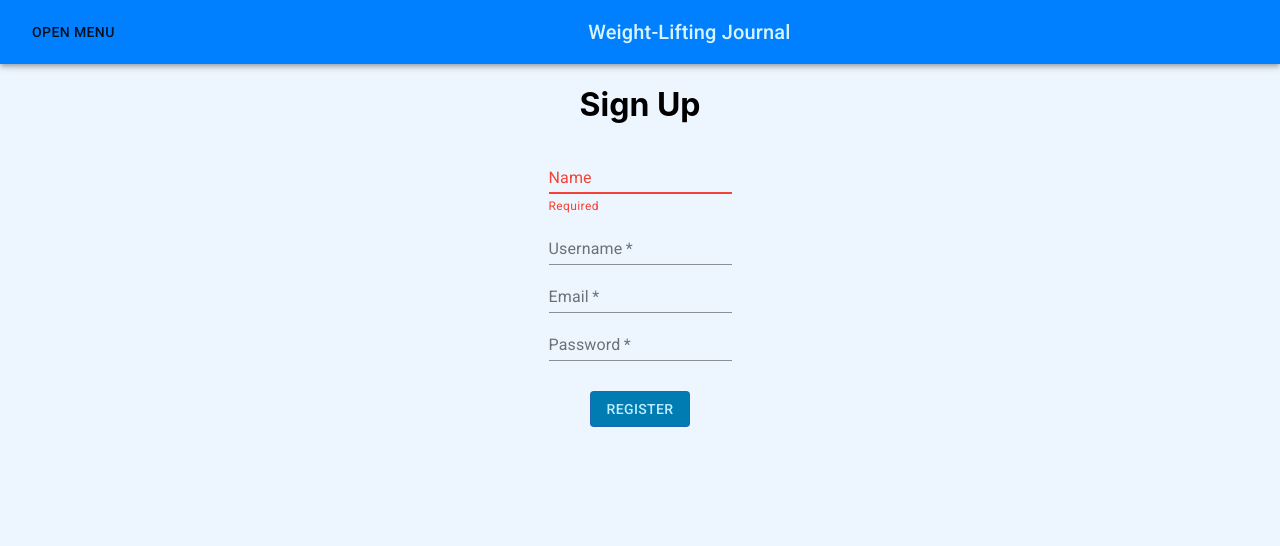
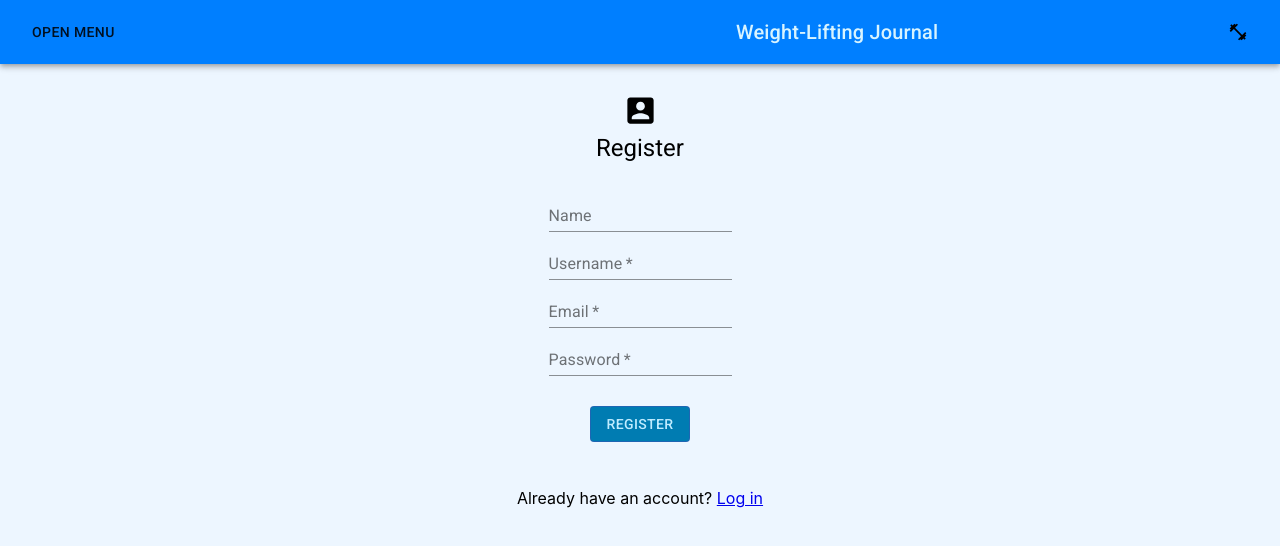
Before and after one commit to bw-wlj-2/Frontend, a React (Create React App) app in the folder my-app/: page /register in a window 1280 px wide. Shown: the top 546 px of the page. Built offline with nearby package versions, Linux system fonts and the light colour scheme.

Commit message:
fixing some UI stuff

```diff
--- a/my-app/package.json
+++ b/my-app/package.json
@@ -8,6 +8,7 @@
     "@testing-library/jest-dom": "^4.2.4",
     "@testing-library/react": "^9.3.2",
     "@testing-library/user-event": "^7.1.2",
+    "axios": "^0.19.2",
     "react": "^16.12.0",
     "react-dom": "^16.12.0",
     "react-redux": "^7.1.3",
--- a/my-app/src/App.js
+++ b/my-app/src/App.js
@@ -1,17 +1,9 @@
-import { BrowserRouter as Router, Route, Link, Switch } from "react-router-dom";
-// import logo from './logo.svg';
+import { BrowserRouter as Router, Route, Switch } from "react-router-dom";
 import PrivateRoute from './components/PrivateRoute';
-import Test from './components/TestLogin';
-
+import NavBar from './components/NavBar';
 import Login from "./components/Login";
 import "./App.css";
-import React, { useState } from "react";
-import { makeStyles } from "@material-ui/core/styles";
-import Typography from "@material-ui/core/Typography";
-import AppBar from "@material-ui/core/AppBar";
-import Toolbar from "@material-ui/core/Toolbar";
-
-// import { Link, Route } from "react-router-dom";
+import React from "react";
 import Register from "./components/Register";
 import Dashboard from "./components/Dashboard";
 import EditProfile from "./components/EditProfilePage";
@@ -19,69 +11,44 @@ import ExercisePage from "./components/ExercisePage";
 import AddExercise from "./components/AddExercise";
 import EditExercise from "./components/EditExercise";
 
-import Menu from "@material-ui/core/Menu";
-import MenuItem from "@material-ui/core/MenuItem";
-import Button from "@material-ui/core/Button";
+function App() {
 
-const useStyles = makeStyles(theme => ({
-  appBar: {
-    backgroundColor: "#007FFF",
-    color: "#D8F4FF"
-  },
-  menuButton: {
-    marginRight: theme.spacing(2)
-  },
-  title: {
-    flexGrow: 1
-  }
-}));
+  return (
+    <Router>
+      <div className="App">
+        <Switch>
+          <Route exact path="/">
+            <NavBar />
+            <Login />
+          </Route>
 
-function App() {
-  const classes = useStyles();
-//used to toggle our drop down menu
-  const [menuOpen, setMenuOpen] = useState(false);
-  const [anchorEl, setAnchorEl] = useState();
+          <Route exact path='/register'>
+            <NavBar />
+            <Register />
+          </Route>
 
-  const recordButtonPosition = event => {
-    setAnchorEl(event.currentTarget);
-    setMenuOpen(true);
-  };
-  let closeMenu = () => {
-    setMenuOpen(false);
-  };
-  return (
+          <PrivateRoute exact path="/dashboard">
+            <Dashboard />
+          </PrivateRoute>
 
-    <div className="App">
-      <div>
-        <AppBar
-          position="sticky"
-          className={classes.appBar}
-          title="Enter User Details"
-        >
-          <Toolbar>
-            <Button onClick={recordButtonPosition}>OPEN MENU</Button>
-            <Menu anchorEl={anchorEl} open={menuOpen} onClose={closeMenu}>
-              <Link to="/dashboard">
-                <MenuItem onClick={closeMenu}> Dashboard </MenuItem>
-              </Link>
-              <MenuItem onClick={closeMenu}> Exercises </MenuItem>
-              <MenuItem onClick={closeMenu}> Profile </MenuItem>
-            </Menu>
-            <Typography variant="h6" className={classes.title}>
-              Weight-Lifting Journal
-            </Typography>
-          </Toolbar>
-        </AppBar>
+          <Route exact path="/editprofile" >
+            <EditProfile />
+          </Route>
+
+          <Route exact path="/exercises">
+            <ExercisePage />
+          </Route>
+
+          <Route exact path="/addexercise" >
+            <AddExercise />
+          </Route>
+
+          <Route exact path="/editexercises">
+            <EditExercise />
+          </Route>
+        </Switch>
       </div>
-      <Route exact path="/" component={Login}></Route>
-      <Route exact path="/register" component={Register}></Route>
-      <Route exact path="/dashboard" component={Dashboard}></Route>
-      <Route exact path="/editprofile" component={EditProfile}></Route>
-      <Route exact path="/exercises" component={ExercisePage}></Route>
-      <Route exact path="/addexercise" component={AddExercise}></Route>
-      <Route exact path="/editexercises" component={EditExercise}></Route>
-    </div>
-
+    </Router>
   );
 }
 
--- a/my-app/src/components/AddExercise.js
+++ b/my-app/src/components/AddExercise.js
@@ -0,0 +1,10 @@
+import React from "react";
+
+const AddExercise = props => {
+  return (
+    <div>
+      <p>AddExercise</p>
+    </div>
+  );
+};
+export default AddExercise;
--- a/my-app/src/components/EditExercise.js
+++ b/my-app/src/components/EditExercise.js
@@ -0,0 +1,10 @@
+import React from "react";
+
+const EditExercise = props => {
+  return (
+    <div>
+      <p>EditExercise</p>
+    </div>
+  );
+};
+export default EditExercise;
--- a/my-app/src/components/EditProfilePage.js
+++ b/my-app/src/components/EditProfilePage.js
@@ -0,0 +1,10 @@
+import React from "react";
+
+const EditProfile = props => {
+  return (
+    <div>
+      <p>EditProfile</p>
+    </div>
+  );
+};
+export default EditProfile;
--- a/my-app/src/components/ExercisePage.js
+++ b/my-app/src/components/ExercisePage.js
@@ -0,0 +1,10 @@
+import React from "react";
+
+const ExercisePage = props => {
+  return (
+    <div>
+      <p>ExercisePage</p>
+    </div>
+  );
+};
+export default ExercisePage;
--- a/my-app/src/components/Login.js
+++ b/my-app/src/components/Login.js
@@ -1,8 +1,13 @@
-import React from "react";
+import React, { useState } from "react";
 import { makeStyles } from "@material-ui/core/styles";
 import { Link } from "react-router-dom";
 import TextField from "@material-ui/core/TextField";
 import Button from "@material-ui/core/Button";
+import axios from 'axios';
+import { useHistory } from 'react-router-dom';
+import AccountBoxIcon from "@material-ui/icons/AccountBox";
+import Typography from "@material-ui/core/Typography";
+import './styles.css';
 
 const useStyles = makeStyles(theme => ({
   appBar: {
@@ -36,23 +41,53 @@ const useStyles = makeStyles(theme => ({
 }));
 const Login = () => {
   const classes = useStyles();
+  const history = useHistory();
+  const [users, setUsers] = useState({ username: '', password: '' })
+
+  // const handleChange = e => {
+  //   setUsers({
+  //     ...users,
+  //     [e.target.name]: e.target.value
+  //   })
+  // }
+  const handleSubmit = e => {
+    e.preventDefault();
+    axios.post(`https://weight-lifting-backend.herokuapp.com/api/login`, users)
+      .then(res =>
+        localStorage.setItem('token', res.data.payload),
+        // setTimeout(function () { history.push(`/dashboard`) }, 1500))
+        history.push(`/dashboard`))
+      .catch(err => console.log(err))
+    setUsers({ username: '', password: '' })
+  }
 
   return (
-    <div>
-      <h1>Login</h1>
+    <div className='box'>
+      <AccountBoxIcon fontSize="large" />
+      <Typography component="h2" variant="h5">
+          Log In
+        </Typography>
 
+      <form onSubmit={handleSubmit}>
         <div className={classes.formDiv}>
-        <TextField label="Username" />
+          <TextField
+            type='text'
+            label="Username"
+          // onChange={handleChange}
+          // value={users.username}
+          />
           <br />
           <TextField
             label="Password"
             type="password"
-          error
-          helperText="Required"
+          // onChange={handleChange}
+          // value={users.password}
+          // error
+          // helperText="Required"
           />
 
           <div>
-          <Link className={classes.linkBut} to="/dashboard">
+            {/* <Link className={classes.linkBut} to="/dashboard"> */}
               <Button
                 className={classes.contButton}
                 variant="outlined"
@@ -60,12 +95,13 @@ const Login = () => {
               >
                 Login
             </Button>
-          </Link>
+            {/* </Link> */}
             <p>
               Don't have an account? <Link to="/register">Sign up</Link>
             </p>
           </div>
         </div>
+      </form>
     </div>
   );
 };
--- /dev/null
+++ b/my-app/src/components/NavBar.js
@@ -0,0 +1,65 @@
+import React, { useState } from 'react'
+import { Menu, MenuItem, Button, Toolbar, AppBar, Link, Typography } from '@material-ui/core';
+import { makeStyles } from "@material-ui/core/styles";
+import FitnessCenterIcon from '@material-ui/icons/FitnessCenter';
+
+const useStyles = makeStyles(theme => ({
+  appBar: {
+    backgroundColor: "#007FFF",
+    color: "#D8F4FF"
+  },
+  menuButton: {
+    marginRight: theme.spacing(2)
+  },
+  title: {
+    flexGrow: 1,
+    position: 'absolute',
+    left: '46rem'
+  },
+  icon: {
+    position: 'absolute',
+    right: "2rem",
+    color: "black"
+  }
+}));
+
+const NavBar = () => {
+  const classes = useStyles();
+  //used to toggle our drop down menu
+  const [menuOpen, setMenuOpen] = useState(false);
+  const [anchorEl, setAnchorEl] = useState();
+
+  const recordButtonPosition = event => {
+    setAnchorEl(event.currentTarget);
+    setMenuOpen(true);
+  };
+  let closeMenu = () => {
+    setMenuOpen(false);
+  };
+
+  return (
+    <div>
+      <AppBar
+        position="static"
+        className={classes.appBar}
+        title="Enter User Details"
+      >
+        <Toolbar>
+          <Button onClick={recordButtonPosition}>OPEN MENU</Button>
+          <Menu anchorEl={anchorEl} open={menuOpen} onClose={closeMenu}>
+            <Link to="/dashboard">
+              <MenuItem onClick={closeMenu}> Dashboard </MenuItem>
+            </Link>
+            <MenuItem onClick={closeMenu}> Exercises </MenuItem>
+            <MenuItem onClick={closeMenu}> Profile </MenuItem>
+          </Menu>
+          <Typography variant="h6" className={classes.title}>
+            Weight-Lifting Journal
+          </Typography>
+          <FitnessCenterIcon className={classes.icon} fontSize='small' />
+        </Toolbar>
+      </AppBar>
+    </div>
+  )
+}
+export default NavBar
--- a/my-app/src/components/Register.js
+++ b/my-app/src/components/Register.js
@@ -3,6 +3,8 @@ import { makeStyles } from "@material-ui/core/styles";
 import { Link } from "react-router-dom";
 import TextField from "@material-ui/core/TextField";
 import Button from "@material-ui/core/Button";
+import AccountBoxIcon from "@material-ui/icons/AccountBox";
+import Typography from "@material-ui/core/Typography";
 
 const useStyles = makeStyles(theme => ({
   contButton: {
@@ -26,10 +28,16 @@ const Register = () => {
   const classes = useStyles();
 
   return (
-    <div>
-      <h1>Sign Up</h1>
+    <div className='box'>
+      <AccountBoxIcon fontSize="large" />
+      <Typography component="h2" variant="h5">
+          Register
+        </Typography>
       <div className={classes.formDiv}>
-        <TextField label="Name" error helperText="Required" />
+        <TextField label="Name"
+        // error
+        // helperText="Required"
+        />
         <br />
         <TextField label="Username" required />
         <br />
@@ -45,7 +53,11 @@ const Register = () => {
             >
               Register
             </Button>
+
           </Link>
+          <p>
+            Already have an account? <Link to="/">Log in</Link>
+          </p>
         </div>
       </div>
     </div>
--- a/my-app/src/components/TestLogin.js
+++ /dev/null
@@ -1,45 +0,0 @@
-import React, { useState } from 'react';
-// import axios from 'axios';
-
-const Test = () => {
-  const [users, setUsers] = useState({ username: '', password: '' })
-
-  const handleChange = e => {
-    setUsers({
-      ...users,
-      [e.target.name]: e.target.value
-    })
-  }
-
-  const handleSubmit = e => {
-    e.preventDefault();
-
-  }
-
-  return (
-    <>
-      <form className='form' onSubmit={handleSubmit}>
-        <h3>Log in</h3>
-        <label>Username</label>
-        <input
-          type='text'
-          name='username'
-          placeholder='Username'
-          onChange={handleChange}
-          value={users.username}
-        />
-        <label>Password</label>
-        <input
-          type='password'
-          name='password'
-          placeholder='Password'
-          onChange={handleChange}
-          value={users.password}
-        />
-        <button type='submit'>Log In</button>
-      </form>
-    </>
-  )
-}
-
-export default Test;
--- /dev/null
+++ b/my-app/src/components/styles.css
@@ -0,0 +1,6 @@
+.box {
+  /* width: 20%; */
+  /* box-shadow: .5rem .5rem 1rem #aaaaaa; */
+  margin: 1rem auto;
+  padding: 1%;
+}
--- a/my-app/src/index.js
+++ b/my-app/src/index.js
@@ -1,9 +1,8 @@
-
 import React from "react";
 import ReactDOM from "react-dom";
 import "./index.css";
 import App from "./App";
-import * as serviceWorker from "./serviceWorker";
+// import * as serviceWorker from "./serviceWorker";
 import { createStore, applyMiddleware } from "redux";
 import { Provider } from "react-redux";
 import thunk from "redux-thunk";
```
Also changed, not shown: 1 other file (tests, documents, lock files or other folders). Lines whose indentation alone changed are shown as unchanged.
